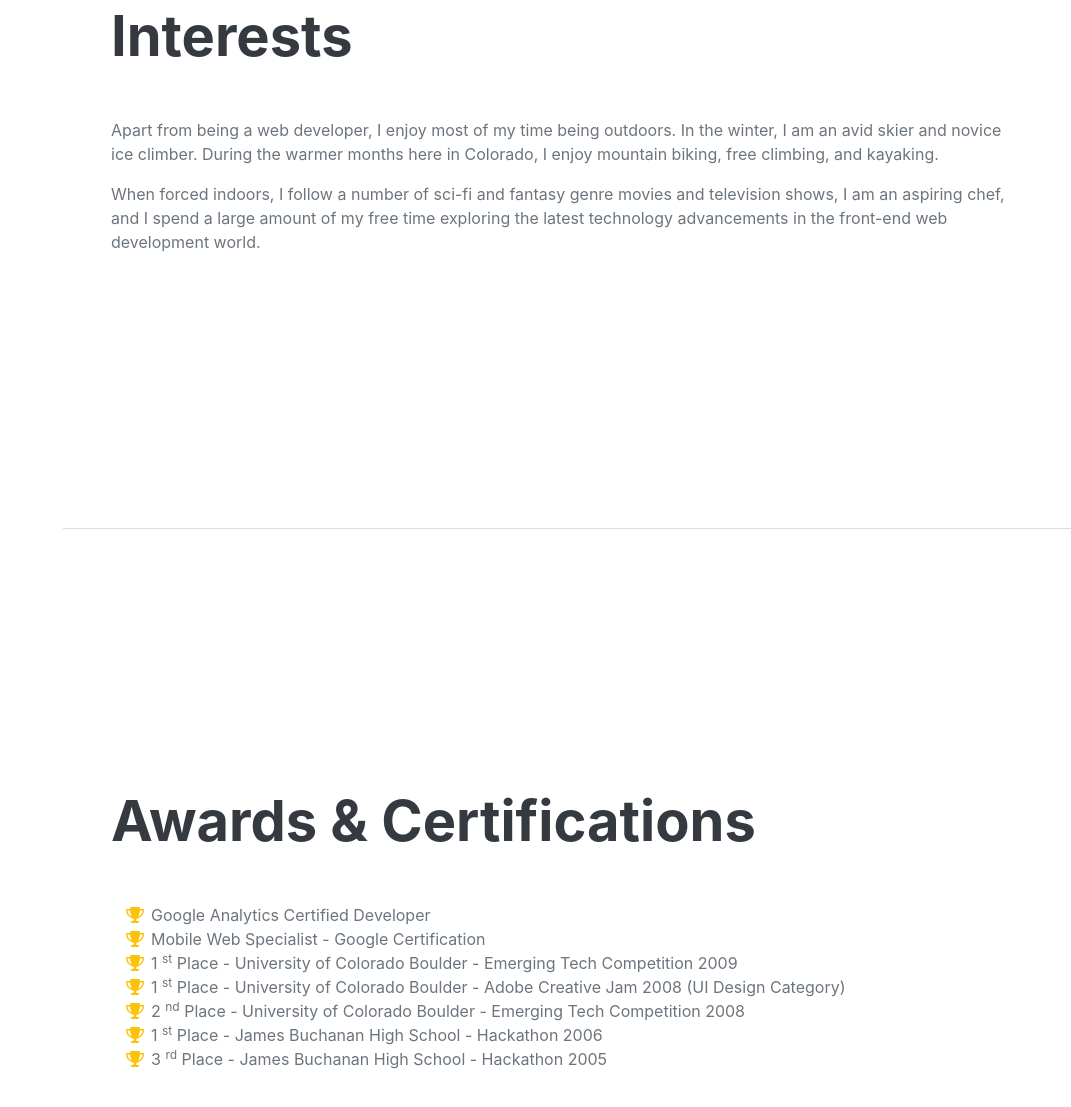
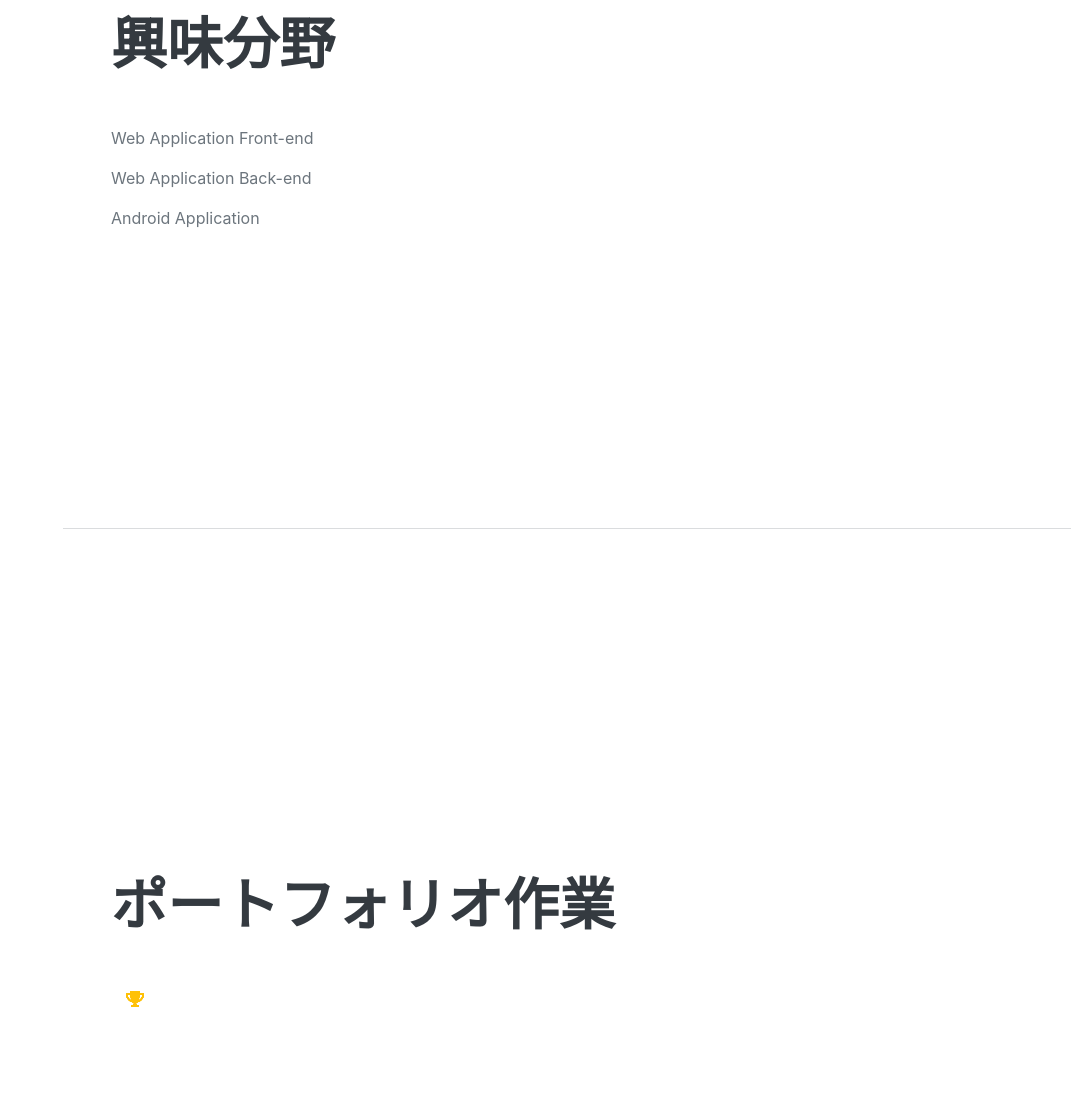
Before and after one commit to LiS2Lim/LiS2Lim.github.io, a plain HTML site: page index.html in a window 1280 px wide. Shown: the part 4550-5657 px from the top of the page, without its empty margins (209-1280 px from the left). Drawn offline with nearby package versions, Linux system fonts and the light colour scheme; a web font is replaced by a local one.

Commit message:
Fix: Change Interest area and portfolio

```diff
--- a/index.html
+++ b/index.html
@@ -230,57 +230,41 @@
 				</div>
 			</section>
 			<hr class="m-0" />
-			<!-- Interests-->
+			<!-- Interests -->
 			<section class="resume-section" id="interests">
 				<div class="resume-section-content">
-					<h2 class="mb-5">Interests</h2>
-					<p>Apart from being a web developer, I enjoy most of my time being outdoors. In the winter, I am an avid skier and novice ice climber. During the warmer months here in Colorado, I enjoy mountain biking, free climbing, and kayaking.</p>
-					<p class="mb-0">When forced indoors, I follow a number of sci-fi and fantasy genre movies and television shows, I am an aspiring chef, and I spend a large amount of my free time exploring the latest technology advancements in the front-end web development world.</p>
+					<h2 class="mb-5">興味分野</h2>
+					<p>Web Application Front-end</p>
+					<p>Web Application Back-end</p>
+					<p>Android Application</p>
 				</div>
 			</section>
 			<hr class="m-0" />
-			<!-- Awards-->
+			<!-- Portfolio -->
 			<section class="resume-section" id="awards">
 				<div class="resume-section-content">
-					<h2 class="mb-5">Awards & Certifications</h2>
+					<h2 class="mb-5">ポートフォリオ作業</h2>
 					<ul class="fa-ul mb-0">
 						<li>
 							<span class="fa-li"><i class="fas fa-trophy text-warning"></i></span>
-							Google Analytics Certified Developer
 						</li>
 						<li>
 							<span class="fa-li"><i class="fas fa-trophy text-warning"></i></span>
-							Mobile Web Specialist - Google Certification
 						</li>
 						<li>
 							<span class="fa-li"><i class="fas fa-trophy text-warning"></i></span>
-							1
-							<sup>st</sup>
-							Place - University of Colorado Boulder - Emerging Tech Competition 2009
 						</li>
 						<li>
 							<span class="fa-li"><i class="fas fa-trophy text-warning"></i></span>
-							1
-							<sup>st</sup>
-							Place - University of Colorado Boulder - Adobe Creative Jam 2008 (UI Design Category)
 						</li>
 						<li>
 							<span class="fa-li"><i class="fas fa-trophy text-warning"></i></span>
-							2
-							<sup>nd</sup>
-							Place - University of Colorado Boulder - Emerging Tech Competition 2008
 						</li>
 						<li>
 							<span class="fa-li"><i class="fas fa-trophy text-warning"></i></span>
-							1
-							<sup>st</sup>
-							Place - James Buchanan High School - Hackathon 2006
 						</li>
 						<li>
 							<span class="fa-li"><i class="fas fa-trophy text-warning"></i></span>
-							3
-							<sup>rd</sup>
-							Place - James Buchanan High School - Hackathon 2005
 						</li>
 					</ul>
 				</div>
```
